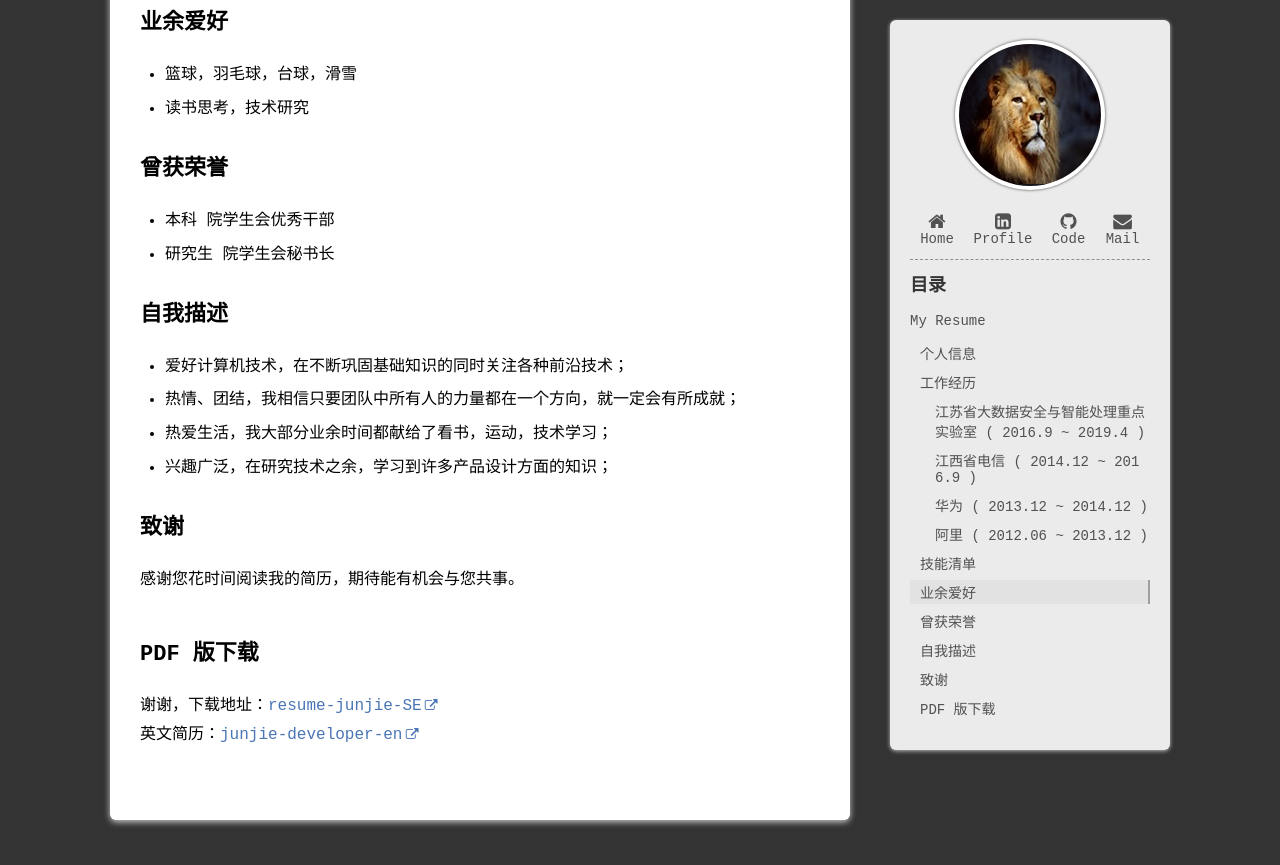
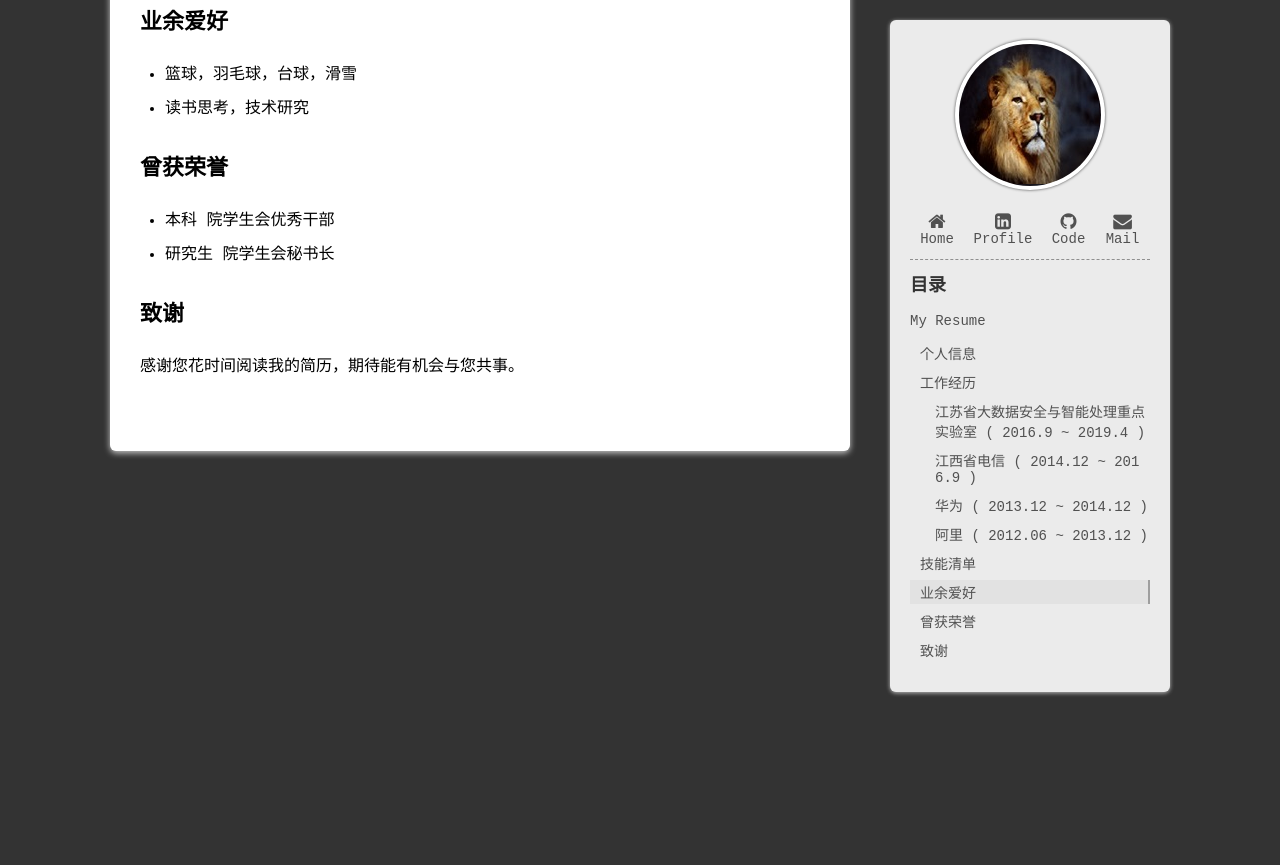
Before and after one commit to jjAugust/jjAugust.github.io, a Jekyll site: the page built from _posts/resume/2016-05-19-resume.md, in a window 1280 px wide and 900 px high, scrolled down 1686 px. Shown: the top 865 px of the window. Built offline with Jekyll 4.4.1, drawn with Linux system fonts in a browser that asks for light colours.

Commit message:
Update 2016-05-19-resume.md

```diff
--- a/_posts/resume/2016-05-19-resume.md
+++ b/_posts/resume/2016-05-19-resume.md
@@ -65,21 +65,8 @@ esight网管系统
 - 本科 院学生会优秀干部
 - 研究生 院学生会秘书长
 
-自我描述
----
-- 爱好计算机技术，在不断巩固基础知识的同时关注各种前沿技术；
-- 热情、团结，我相信只要团队中所有人的力量都在一个方向，就一定会有所成就；
-- 热爱生活，我大部分业余时间都献给了看书，运动，技术学习；
-- 兴趣广泛，在研究技术之余，学习到许多产品设计方面的知识；
 
 致谢
 ---
 
 感谢您花时间阅读我的简历，期待能有机会与您共事。
-
-
-PDF 版下载
----
-
-谢谢，下载地址：[resume-junjie-SE](../files/junjie-developer-cn.pdf)
-英文简历：[junjie-developer-en](../files/cv_XiongJunJie.pdf)
```
